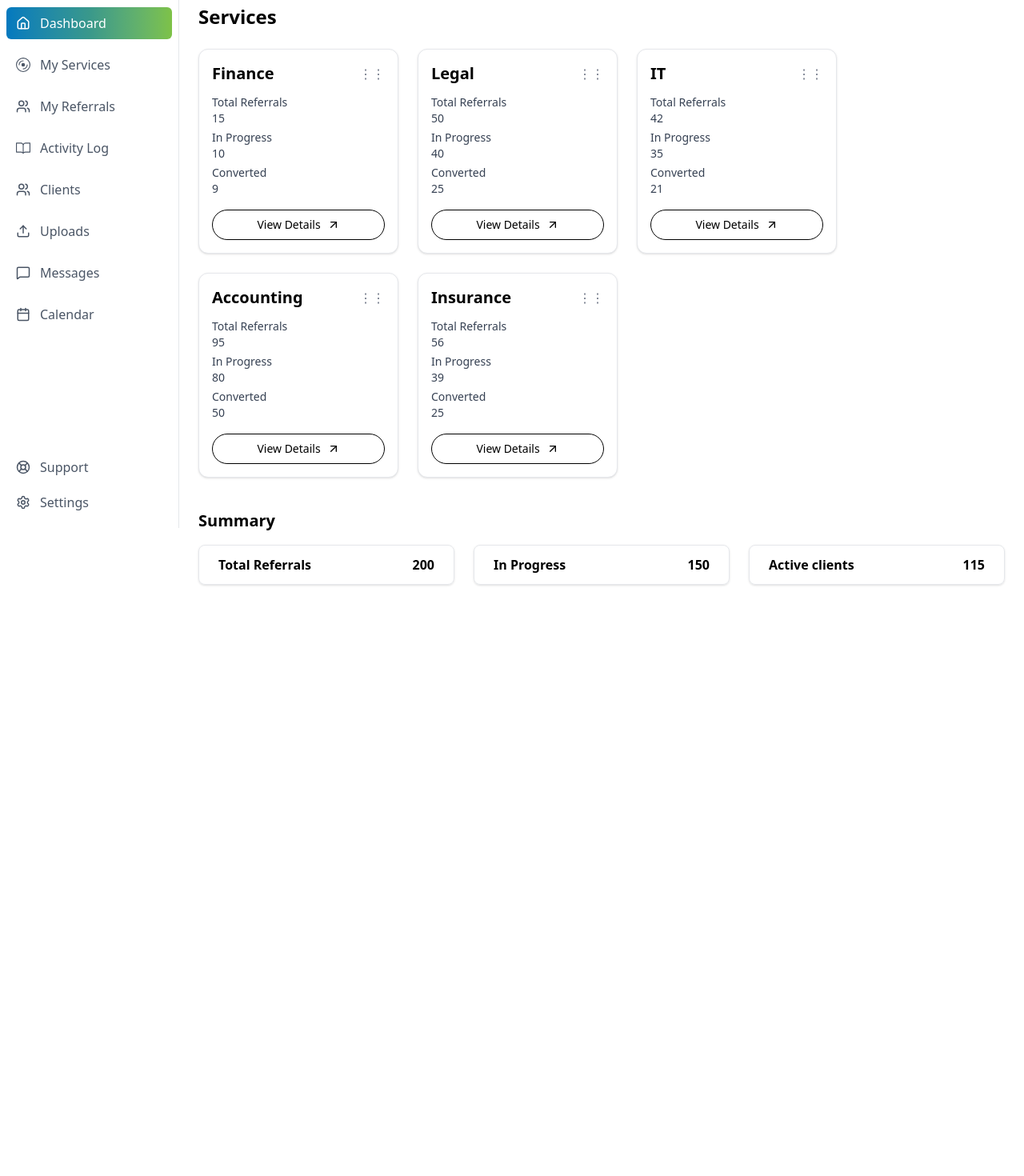
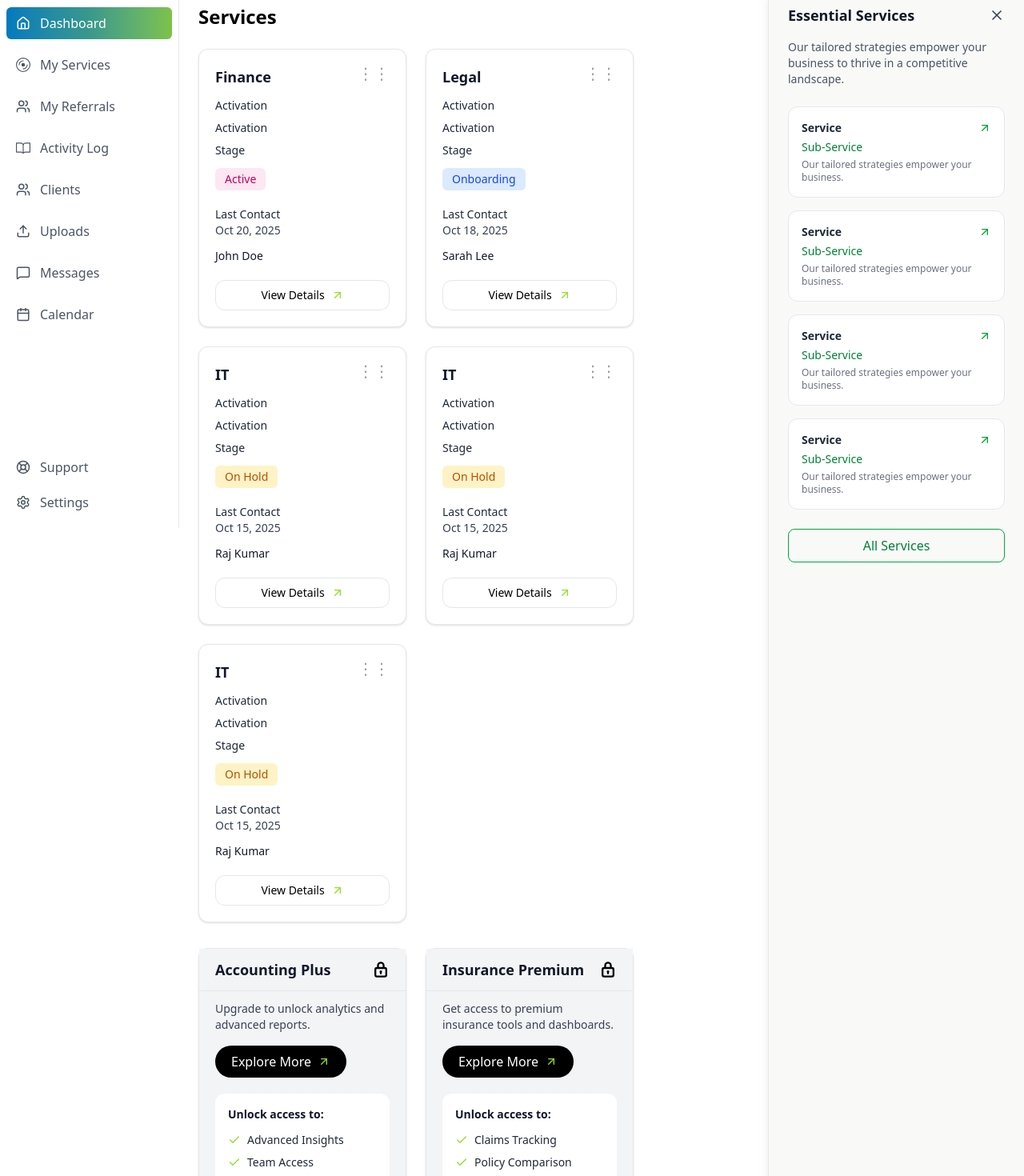
Before and after one commit to Narsingh-841/FortunaReferal, a React (Vite) app: page /dashboard in a window 1280 px wide. Shown: the part 140-1610 px from the top of the page at 80% size. Before the commit the page ends 895 px from the top, so only its background shows below. Built offline with nearby package versions, Linux system fonts and the light colour scheme.

Commit message:
service dashboard

```diff
--- /dev/null
+++ b/src/ServiceDashboard/ClientServiceCard.tsx
@@ -0,0 +1,72 @@
+import React from "react";
+import { ArrowUpRight } from "lucide-react";
+
+interface ServiceCardProps {
+  title: string;
+  stage: "Onboarding" | "On Hold" | "Active";
+  lastContactDate: string;
+  contactName: string;
+  contactImage?: string;
+}
+
+const stageColors: Record<string, string> = {
+  Onboarding: "bg-blue-100 text-blue-700",
+  "On Hold": "bg-amber-100 text-amber-700",
+  Active: "bg-pink-100 text-pink-700",
+};
+
+const ClientServiceCard: React.FC<ServiceCardProps> = ({
+  title,
+  stage,
+  lastContactDate,
+  contactName,
+  contactImage,
+}) => {
+  return (
+    <div className="w-[260px] rounded-xl border border-gray-200 bg-white shadow-sm p-5 flex flex-col justify-between">
+      <div>
+        {/* Header */}
+        <div className="flex justify-between items-start mb-3">
+          <h2 className="text-lg font-semibold text-gray-900">{title}</h2>
+          <div className="text-gray-400 text-xl leading-none cursor-move">⋮⋮</div>
+        </div>
+
+        {/* Details */}
+        <div className="text-sm text-gray-800 space-y-2">
+          <p>Activation</p>
+          <p>Activation</p>
+
+          <p className="font-medium mt-1">Stage</p>
+          <span
+            className={`inline-block mt-1 px-3 py-1 rounded-md text-sm font-medium ${stageColors[stage]}`}
+          >
+            {stage}
+          </span>
+
+          <div className="mt-3">
+            <p className="font-medium">Last Contact</p>
+            <p className="text-gray-700">{lastContactDate}</p>
+          </div>
+
+          <div className="mt-3 flex items-center gap-2">
+            {contactImage && (
+              <img
+                src={contactImage}
+                alt={contactName}
+                className="w-6 h-6 rounded-full object-cover"
+              />
+            )}
+            <span className="text-gray-900 font-medium">{contactName}</span>
+          </div>
+        </div>
+      </div>
+
+      {/* Footer button */}
+      <button className="mt-5 border border-gray-200 rounded-xl px-4 py-2 text-sm font-medium flex items-center justify-center gap-2 hover:bg-gray-50 transition">
+        View Details <ArrowUpRight className="w-4 h-4 text-[#91e026]" />
+      </button>
+    </div>
+  );
+};
+
+export default ClientServiceCard;
--- /dev/null
+++ b/src/ServiceDashboard/EssentialServicesSidebar.tsx
@@ -0,0 +1,103 @@
+import { ArrowUpRight, X } from "lucide-react";
+
+const EssentialServicesSidebar = ({
+  isOpen,
+  toggleSidebar,
+}: {
+  isOpen: boolean;
+  toggleSidebar: () => void;
+}) => {
+  const services = [
+    {
+      id: "1",
+      title: "Service",
+      subService: "Sub-Service",
+      description: "Our tailored strategies empower your business.",
+    },
+    {
+      id: "2",
+      title: "Service",
+      subService: "Sub-Service",
+      description: "Our tailored strategies empower your business.",
+    },
+    {
+      id: "3",
+      title: "Service",
+      subService: "Sub-Service",
+      description: "Our tailored strategies empower your business.",
+    },
+    {
+      id: "4",
+      title: "Service",
+      subService: "Sub-Service",
+      description: "Our tailored strategies empower your business.",
+    },
+  ];
+
+  return (
+    <div
+      className={`relative transition-all duration-500 ease-in-out bg-[#f9faf8] border-l border-gray-200 shadow-lg h-full overflow-y-auto
+      ${isOpen ? "w-80" : "w-0"} `}
+    >
+      {/* Sidebar Content */}
+      <div
+        className={`h-full transition-opacity duration-300 ease-in-out ${
+          isOpen ? "opacity-100 p-6" : "opacity-0 p-0"
+        }`}
+      >
+        <div className="flex items-center justify-between mb-4">
+          <h2 className="text-lg font-semibold text-gray-900">
+            Essential Services
+          </h2>
+          <button
+            onClick={toggleSidebar}
+            className="text-gray-700 hover:text-green-600 transition"
+          >
+            <X size={20} className="font-bold" />
+          </button>
+        </div>
+
+        <p className="text-sm text-gray-600 mb-6">
+          Our tailored strategies empower your business to thrive in a
+          competitive landscape.
+        </p>
+
+        <div className="flex flex-col gap-4">
+          {services.map((service) => (
+            <div
+              key={service.id}
+              className="border border-gray-200 rounded-xl p-4 bg-white hover:shadow-sm transition"
+            >
+              <div className="flex justify-between items-center mb-1">
+                <span className="text-sm font-semibold text-gray-800">
+                  {service.title}
+                </span>
+                <ArrowUpRight size={16} className="text-green-600" />
+              </div>
+              <p className="text-sm font-medium text-green-700 mb-1">
+                {service.subService}
+              </p>
+              <p className="text-xs text-gray-500">{service.description}</p>
+            </div>
+          ))}
+        </div>
+
+        <button className="mt-6 w-full text-green-700 font-medium border border-green-600 rounded-lg py-2 hover:bg-green-50 transition">
+          All Services
+        </button>
+      </div>
+
+      {/* Floating Button (when closed) */}
+      {!isOpen && (
+        <button
+          onClick={toggleSidebar}
+          className="absolute top-1/2 -left-10 transform -translate-y-1/2 bg-green-600 text-white rounded-l-lg px-3 py-2 shadow-lg hover:bg-green-700 transition"
+        >
+          &lt;
+        </button>
+      )}
+    </div>
+  );
+};
+
+export default EssentialServicesSidebar;
--- /dev/null
+++ b/src/ServiceDashboard/ServiceCardLocked.tsx
@@ -0,0 +1,51 @@
+import React from "react";
+import { ArrowUpRight, Check } from "lucide-react";
+import { CiLock } from "react-icons/ci";
+
+interface ServiceCardLockedProps {
+  title: string;
+  description: string;
+  subServices: string[];
+}
+
+const ServiceCardLocked: React.FC<ServiceCardLockedProps> = ({
+  title,
+  description,
+  subServices,
+}) => {
+  return (
+    <div className="w-[260px] rounded-xl border border-gray-200 bg-white shadow-sm flex flex-col justify-between">
+      {/* Header */}
+      <div className="flex justify-between items-center border-b border-gray-200 bg-gray-100 px-5 py-3">
+        <h2 className="text-lg font-semibold text-gray-900">{title}</h2>
+        <CiLock size={22} className="stroke-[1.5]" />
+      </div>
+
+      <div className="px-5 py-3 bg-gray-100">
+        {/* Description */}
+      <p className="text-sm text-gray-700 mb-4">{description}</p>
+
+      {/* View Button */}
+      <button className="w-fit bg-black text-white font-medium rounded-full px-5 py-2 flex items-center gap-2 transition">
+        Explore More <ArrowUpRight className="w-4 h-4 text-[#91e026]" />
+      </button>
+
+      {/* Sub-services */}
+      <div className="mt-5 bg-white rounded-xl p-4">
+        <p className="text-sm font-semibold text-gray-900 mb-3">Unlock access to:</p>
+        <ul className="space-y-2">
+          {subServices.map((sub, index) => (
+            <li key={index} className="flex items-center gap-2 text-sm text-gray-800">
+              <Check className="w-4 h-4 text-[#91e026]" />
+              {sub}
+            </li>
+          ))}
+        </ul>
+      </div>
+      </div>
+
+    </div>
+  );
+};
+
+export default ServiceCardLocked;
--- a/src/ServiceDashboard/ServicesDashboard.tsx
+++ b/src/ServiceDashboard/ServicesDashboard.tsx
@@ -1,11 +1,33 @@
-import { DndContext, closestCenter, useSensor, useSensors, PointerSensor } from "@dnd-kit/core";
-import { arrayMove, SortableContext, useSortable, verticalListSortingStrategy } from "@dnd-kit/sortable";
+import {
+  DndContext,
+  closestCenter,
+  useSensor,
+  useSensors,
+  PointerSensor,
+} from "@dnd-kit/core";
+import {
+  arrayMove,
+  SortableContext,
+  useSortable,
+  verticalListSortingStrategy,
+} from "@dnd-kit/sortable";
 import { CSS } from "@dnd-kit/utilities";
 import { useState } from "react";
 import ServiceCard from "./ServiceCard";
+import ClientServiceCard from "./ClientServiceCard";
+import ServiceCardLocked from "./ServiceCardLocked";
+import EssentialServicesSidebar from "./EssentialServicesSidebar";
 
-const SortableItem = ({ id, children }: { id: string; children: React.ReactNode }) => {
-  const { attributes, listeners, setNodeRef, transform, transition } = useSortable({ id });
+// 🧩 Sortable Item
+const SortableItem = ({
+  id,
+  children,
+}: {
+  id: string;
+  children: React.ReactNode;
+}) => {
+  const { attributes, listeners, setNodeRef, transform, transition } =
+    useSortable({ id });
   const style = {
     transform: CSS.Transform.toString(transform),
     transition,
@@ -17,32 +39,144 @@ const SortableItem = ({ id, children }: { id: string; children: React.ReactNode
   );
 };
 
+// 🧩 Main Dashboard
 export default function ServicesDashboard() {
+  const role: string = "client"; // can be "client" or "staff"
+  const [isSidebarOpen, setIsSidebarOpen] = useState(true);
+
+  // Data
   const [services, setServices] = useState([
     { id: "Finance", totalReferrals: 15, inProgress: 10, converted: 9 },
     { id: "Legal", totalReferrals: 50, inProgress: 40, converted: 25 },
     { id: "IT", totalReferrals: 42, inProgress: 35, converted: 21 },
     { id: "Accounting", totalReferrals: 95, inProgress: 80, converted: 50 },
-    { id: "Insurance", totalReferrals: 56, inProgress: 39, converted: 25 },
   ]);
+
+  const [clientServices, setClientServices] = useState([
+    {
+      id: "Finance",
+      stage: "Active",
+      lastContactDate: "Oct 20, 2025",
+      contactName: "John Doe",
+    },
+    {
+      id: "Legal",
+      stage: "Onboarding",
+      lastContactDate: "Oct 18, 2025",
+      contactName: "Sarah Lee",
+    },
+    {
+      id: "IT",
+      stage: "On Hold",
+      lastContactDate: "Oct 15, 2025",
+      contactName: "Raj Kumar",
+    },
+    {
+      id: "IT",
+      stage: "On Hold",
+      lastContactDate: "Oct 15, 2025",
+      contactName: "Raj Kumar",
+    },
+    {
+      id: "IT",
+      stage: "On Hold",
+      lastContactDate: "Oct 15, 2025",
+      contactName: "Raj Kumar",
+    },
+
+  ]);
+
+  const lockedServices = [
+    {
+      id: "Accounting Plus",
+      title: "Accounting Plus",
+      description: "Upgrade to unlock analytics and advanced reports.",
+      subServices: ["Advanced Insights", "Team Access", "Priority Support"],
+    },
+    {
+      id: "Insurance Premium",
+      title: "Insurance Premium",
+      description: "Get access to premium insurance tools and dashboards.",
+      subServices: [
+        "Claims Tracking",
+        "Policy Comparison",
+        "Analytics Dashboard",
+      ],
+    },
+  ];
 
   const sensors = useSensors(useSensor(PointerSensor));
 
   const handleDragEnd = (event: any) => {
     const { active, over } = event;
-    if (active.id !== over.id) {
+    if (active.id !== over?.id) {
+      if (role === "client") {
+        const oldIndex = clientServices.findIndex((s) => s.id === active.id);
+        const newIndex = clientServices.findIndex((s) => s.id === over.id);
+        setClientServices((items) => arrayMove(items, oldIndex, newIndex));
+      } else {
         const oldIndex = services.findIndex((s) => s.id === active.id);
         const newIndex = services.findIndex((s) => s.id === over.id);
         setServices((items) => arrayMove(items, oldIndex, newIndex));
       }
+    }
   };
 
   return (
+    <div className="flex h-full">
+      {/* Main Content */}
+      <div
+        className={`flex-1 transition-all duration-500 ease-in-out ${
+          isSidebarOpen ? "mr-0" : "mr-0"
+        }`}
+      >
         <div className="p-6">
           <h1 className="text-2xl font-semibold mb-6">Services</h1>
 
-      <DndContext sensors={sensors} collisionDetection={closestCenter} onDragEnd={handleDragEnd}>
-        <SortableContext items={services.map((s) => s.id)} strategy={verticalListSortingStrategy}>
+          <DndContext
+            sensors={sensors}
+            collisionDetection={closestCenter}
+            onDragEnd={handleDragEnd}
+          >
+            {role === "client" ? (
+              <>
+                {/* 🟩 Client draggable service cards */}
+                <SortableContext
+                  items={clientServices.map((s) => s.id)}
+                  strategy={verticalListSortingStrategy}
+                >
+                  <div className="flex flex-wrap gap-6">
+                    {clientServices.map((service) => (
+                      <SortableItem key={service.id} id={service.id}>
+                        <ClientServiceCard
+                          title={service.id}
+                          stage={service.stage as any}
+                          lastContactDate={service.lastContactDate}
+                          contactName={service.contactName}
+                        />
+                      </SortableItem>
+                    ))}
+                  </div>
+                </SortableContext>
+
+                {/* 🔒 Locked services */}
+                <div className="flex flex-wrap gap-6 mt-8">
+                  {lockedServices.map((locked) => (
+                    <ServiceCardLocked
+                      key={locked.id}
+                      title={locked.title}
+                      description={locked.description}
+                      subServices={locked.subServices}
+                    />
+                  ))}
+                </div>
+              </>
+            ) : (
+              // 🧩 Staff / default view
+              <SortableContext
+                items={services.map((s) => s.id)}
+                strategy={verticalListSortingStrategy}
+              >
                 <div className="flex flex-wrap gap-6">
                   {services.map((service) => (
                     <SortableItem key={service.id} id={service.id}>
@@ -56,26 +190,18 @@ export default function ServicesDashboard() {
                   ))}
                 </div>
               </SortableContext>
+            )}
           </DndContext>
-
-      {/* Summary Section */}
-      <div className="mt-10">
-        <h2 className="text-xl font-semibold mb-4">Summary</h2>
-        <div className="flex flex-col md:flex-row justify-between gap-6">
-          <div className="flex w-full items-center justify-between gap-2 border border-gray-200 shadow-sm rounded-lg px-6 py-3">
-            <span className="text-md font-semibold">Total Referrals</span>
-            <span className="text-md font-semibold">200</span>
-          </div>
-          <div className="flex w-full items-center justify-between gap-2 border border-gray-200 shadow-sm rounded-lg px-6 py-3">
-            <span className="text-md font-semibold">In Progress</span>
-            <span className="text-md font-semibold">150</span>
-          </div>
-          <div className="flex w-full items-center justify-between gap-2 border border-gray-200 shadow-sm rounded-lg px-6 py-3">
-            <span className="text-md font-semibold">Active clients</span>
-            <span className="text-md font-semibold">115</span>
         </div>
       </div>
-      </div>
+
+      {/* Sidebar — only for clients */}
+      {role === "client" && (
+        <EssentialServicesSidebar
+          isOpen={isSidebarOpen}
+          toggleSidebar={() => setIsSidebarOpen((prev) => !prev)}
+        />
+      )}
     </div>
   );
 }
```
Lines whose indentation alone changed are shown as unchanged.
